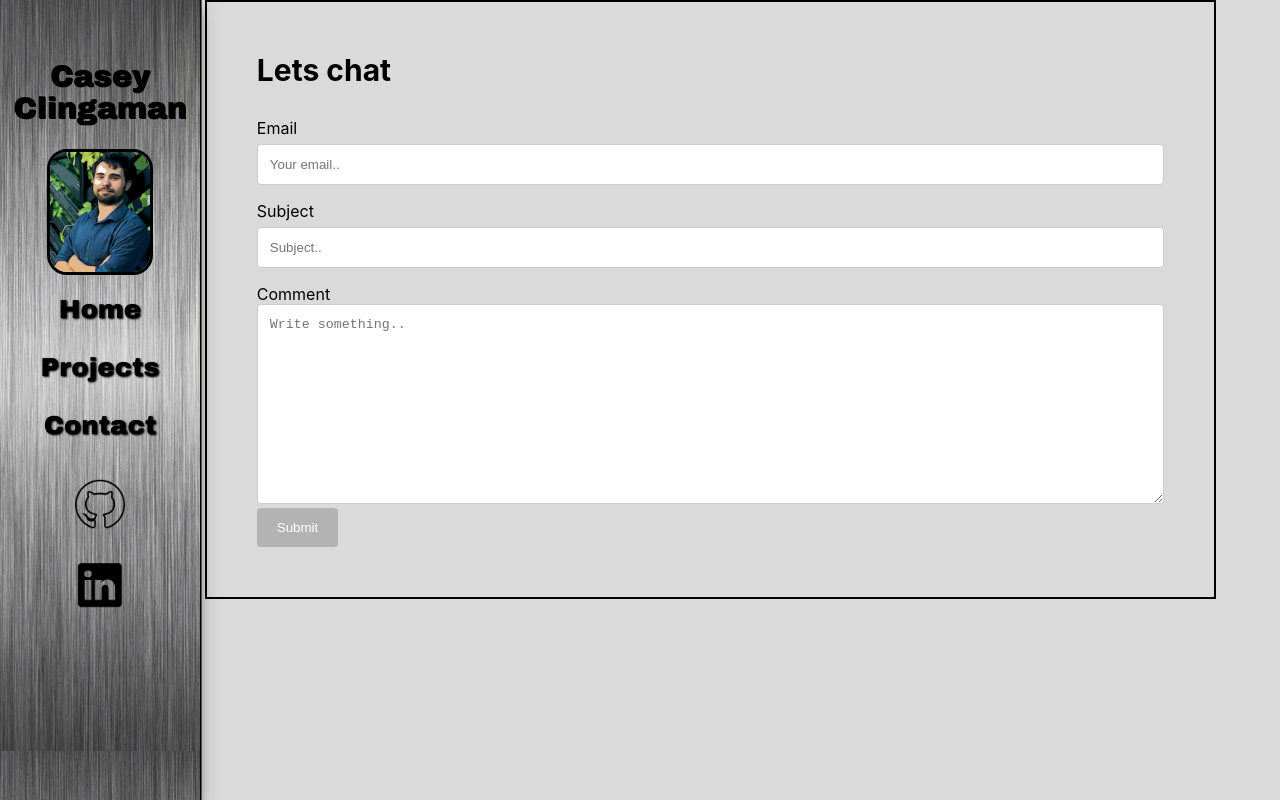
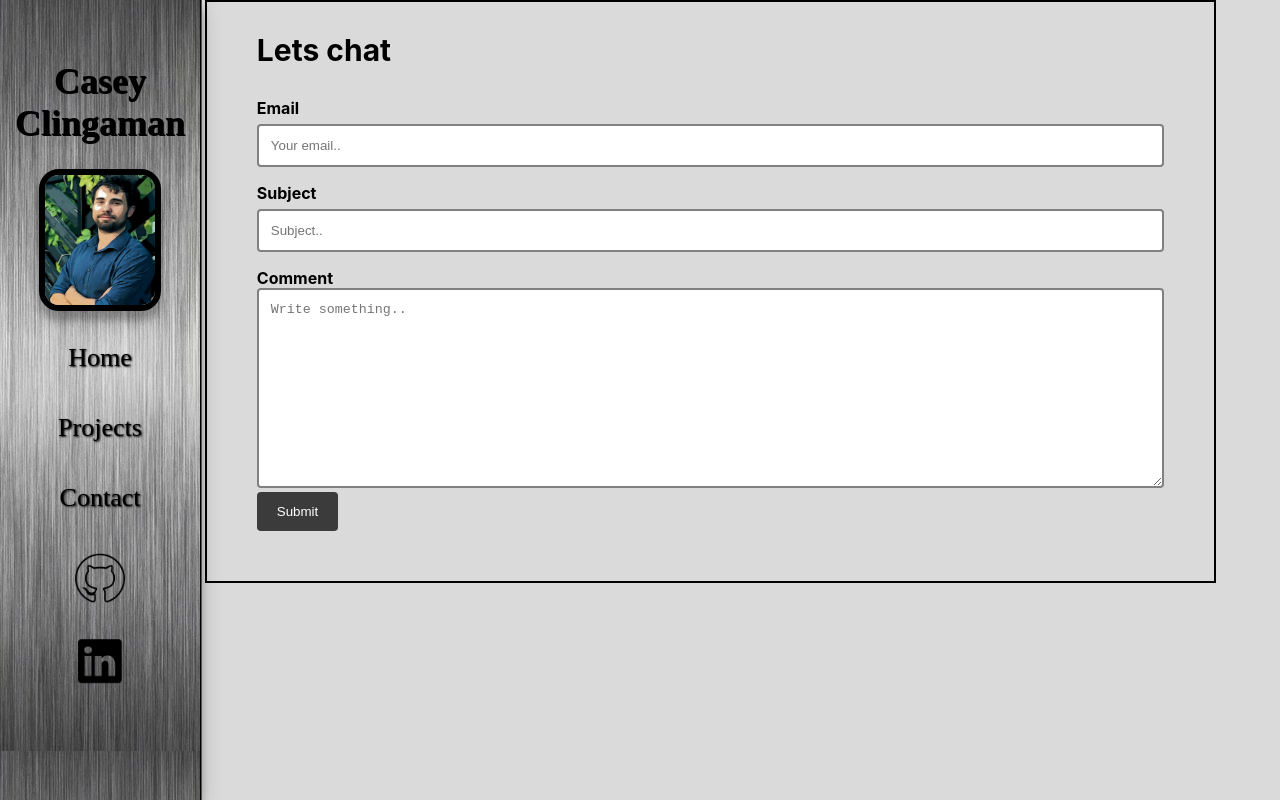
Before and after one commit to caseycling/portfolio, a React (Create React App) app in the folder client/: page /contact in a window 1280 px wide. Built offline with nearby package versions, Linux system fonts and the light colour scheme.

Commit message:
Reformatted CSS code for readability

```diff
--- a/client/src/components/Navbar.js
+++ b/client/src/components/Navbar.js
@@ -5,6 +5,8 @@ import Github from '../images/githubLogo.png'
 import Linkedin from '../images/linkeInLogo.png'
 import Profile from '../images/profilePic.jpg';
 import Background from '../images/navbackground.jpg';
+import MtBaker from '../images/mtBaker.jpg'
+
 
 
 const Navbar = () => {
@@ -14,16 +16,16 @@ const Navbar = () => {
       <ul style={listStyle}>
         <li style={nameStyle}>Casey Clingaman</li>
         <li><img src={Profile} alt="project" style={pictureStyle} /></li>
-        <li><Link to='/' className="navLink" style={{ marginTop: "205" }}>Home</Link></li>
-        <li><Link to='/projects' className="navLink">Projects</Link></li>
-        <li><Link to='/contact' className="navLink">Contact</Link></li>
+        <li><Link to='/' className="navLink" style={linkStyle }>Home</Link></li>
+        <li><Link to='/projects' className="navLink" style={linkStyle}>Projects</Link></li>
+        <li><Link to='/contact' className="navLink" style={linkStyle}>Contact</Link></li>
         <li>
           <a href="https://github.com/caseycling" target="_blank" rel="noopener noreferrer">
-          <img src={Github} alt="gitHub" style={logoStyle} /></a>
+            <img src={Github} alt="gitHub" style={logoStyle} /></a>
         </li>
         <li>
           <a href="https://www.linkedin.com/in/casey-clingaman-b670b5177/" target="_blank" rel="noopener noreferrer">
-          <img src={Linkedin} alt="linkedIn" style={logoStyle} /></a>
+            <img src={Linkedin} alt="linkedIn" style={logoStyle} /></a>
         </li>
       </ul>
       <div>
@@ -35,26 +37,47 @@ const Navbar = () => {
 
 //Styling objects
 let listStyle = {
-  fontFamily: 'Arial Black',
+  fontFamily: 'Sans Serif',
+  listStyleType: "none",
+  textAlign: "center",
+  fontSize: "26px",
+  marginTop: "0px",
+  padding: "0",
+  width: "200px",
+  backgroundImage: `url(${Background})`,
+  position: "fixed",
+  height: "100%",
   borderRight: "2px groove black",
-  boxShadow: "0 10px 8px 0 rgba(0, 0, 0, 0.2), 0 6px 20px 0 rgba(0, 0, 0, 0.19)",
-  backgroundImage: Background
+  boxShadow: "0 10px 8px 0 rgba(0, 0, 0, 0.2), 0 6px 20px 0 rgba(0, 0, 0, 0.19)"
 }
 
 let nameStyle = {
-  fontFamily: 'Arial Black',
-  fontSize: "30px",
+  fontFamily: 'Sans Serif',
+  fontSize: "36px",
   marginTop: "30%",
-  fontStyle: "bolder",
+  fontWeight: "bold",
   textShadow: "1px 1px #000000"
 }
 
 let pictureStyle = {
-  height: "120px",
-  width: "100px",
+  height: "130px",
+  width: "110px",
   marginTop: "25px",
-  border: "3px solid black",
-  borderRadius: "20px"
+  border: "6px solid black",
+  // borderImage: `url(${MtBaker}) 30 round`,
+  borderRadius: "20px",
+  boxShadow: "0 10px 6px 0 rgba(0, 0, 0, 0.2), 0 6px 20px 0 rgba(0, 0, 0, 0.19)"
+
+}
+
+let linkStyle = {
+  marginTop: "10px",
+  display: "block",
+  color: "#000",
+  padding: "15px 16px",
+  textDecoration: "none",
+  textShadow: "1px 1px 2px #000000",
+
 }
 
 let logoStyle = {
--- a/client/src/index.css
+++ b/client/src/index.css
@@ -20,18 +20,18 @@ code {
 }
 
 input[type=text], select, textarea {
-  width: 100%; /* Full width */
-  padding: 12px; /* Some padding */
-  border: 1px solid #ccc; /* Gray border */
-  border-radius: 4px; /* Rounded borders */
-  box-sizing: border-box; /* Make sure that padding and width stays in place */
-  margin-top: 6px; /* Add a top margin */
-  margin-bottom: 16px; /* Bottom margin */
-  resize: vertical /* Allow the user to vertically resize the textarea (not horizontally) */
+  width: 100%;
+  padding: 12px;
+  border: 1px solid #ccc;
+  border-radius: 4px;
+  box-sizing: border-box;
+  margin-top: 6px;
+  margin-bottom: 16px;
+  resize: vertical
 }
 
 input[type=submit] {
-  background-color: rgb(179, 179, 179);
+  background-color: rgb(59, 59, 59);
   color: white;
   padding: 12px 20px;
   border: none;
@@ -44,7 +44,7 @@ input[type=submit]:hover {
 }
 
 
-ul {
+/* ul {
   list-style-type: none;
   text-align: center;
   font-size: 26px;
@@ -55,14 +55,14 @@ ul {
   position: fixed;
   height: 100%;
   overflow: auto;
-}
+} */
 
 .navLink {
-  display: block;
+  /* display: block;
   color: #000;
   padding: 15px 16px;
   text-decoration: none;
-  text-shadow: 1px 1px 2px #000000;
+  text-shadow: 1px 1px 2px #000000; */
 }
 
 .navLink.active {
--- a/client/src/pages/Contact.js
+++ b/client/src/pages/Contact.js
@@ -54,26 +54,28 @@ class Contact extends React.Component {
         <h3 style={{ fontSize: "30px" }}>Lets chat</h3>
         <form action="action_page.php">
 
-          <label htmlFor="email">Email</label>
+          <label htmlFor="email" style={{fontWeight: "bold"}}>Email</label>
           <input
             type="text"
             value={this.state.from}
             id="email"
             name="from"
             onChange={this.handleChange}
+            style={inputStyle}
             placeholder="Your email.."
           />
 
-          <label htmlFor="subject">Subject</label>
+          <label htmlFor="subject" style={{fontWeight: "bold"}}>Subject</label>
           <input
             type="text"
             value={this.state.subject}
             id="subject" name="subject"
             onChange={this.handleChange}
+            style={inputStyle}
             placeholder="Subject.."
           />
 
-          <label htmlFor="comment">Comment</label>
+          <label htmlFor="comment" style={{fontWeight: "bold"}}>Comment</label>
           <textarea
             value={this.state.text}
             id="text" name="text"
@@ -94,14 +96,20 @@ let contactStyle = {
   marginLeft: "16%",
   marginRight: "5%",
   padding: "50px",
-  paddingTop: "20px",
+  paddingTop: "0px",
   alignContent: "center",
-  border: "solid 2px black "
+  border: "solid 2px black",
+}
+
+let inputStyle = {
+  border: "solid 2px  gray"
 }
 
 let commentStyle = {
   height: "200px",
-  margin: "auto"
+  margin: "auto",
+  border: "solid 2px gray"
+
 }
 
 export default Contact;
--- a/client/src/pages/Home.js
+++ b/client/src/pages/Home.js
@@ -1,22 +1,32 @@
 import React from 'react';
 import { render } from '@testing-library/react';
+import Navbar from '../components/Navbar'
 
 const Home = () => {
 	render()
 	return (
-		<div style={containerStyle}>
-			<h1>Hi! Im Casey</h1>
-			<h5 style={titleStyle}>FRONT END DEVELOPER</h5>
-			<p style={{ marginRight: "10%" }}>Lorem Ipsum adalah contoh teks atau dummy dalam industri percetakan dan penataan huruf atau typesetting. Lorem Ipsum telah menjadi standar contoh teks sejak tahun 1500an, saat seorang tukang cetak yang tidak dikenal mengambil sebuah kumpulan teks dan mengacaknya untuk menjadi sebuah buku contoh huruf. Ia tidak hanya bertahan selama 5 abad, tapi juga telah beralih ke penataan huruf elektronik, tanpa ada perubahan apapun. Ia mulai dipopulerkan pada tahun 1960 dengan diluncurkannya lembaran-lembaran Letraset yang menggunakan kalimat-kalimat dari Lorem Ipsum, dan seiring munculnya perangkat lunak Desktop Publishing seperti Aldus PageMaker juga memiliki versi Lorem Ipsum.</p>
+		<div>
+			<div style={containerStyle}>
+				<h1 style={headerStyle}>Hi! Im Casey</h1>
+				<h5 style={titleStyle}>FRONT END DEVELOPER</h5>
+				<p style={{ marginRight: "10%" }}>Lorem Ipsum adalah contoh teks atau dummy dalam industri percetakan dan penataan huruf atau typesetting. Lorem Ipsum telah menjadi standar contoh teks sejak tahun 1500an, saat seorang tukang cetak yang tidak dikenal mengambil sebuah kumpulan teks dan mengacaknya untuk menjadi sebuah buku contoh huruf. Ia tidak hanya bertahan selama 5 abad, tapi juga telah beralih ke penataan huruf elektronik, tanpa ada perubahan apapun. Ia mulai dipopulerkan pada tahun 1960 dengan diluncurkannya lembaran-lembaran Letraset yang menggunakan kalimat-kalimat dari Lorem Ipsum, dan seiring munculnya perangkat lunak Desktop Publishing seperti Aldus PageMaker juga memiliki versi Lorem Ipsum.</p>
+			</div>
 		</div>
 	)
 }
 
 //Styling objects
 let containerStyle = {
-	paddingTop: "90px",
 	marginLeft: "16%",
-	paddingBottom: "0%"
+	marginRight: "10%",
+	padding: "40px",
+
+	border: "3px solid black"
+}
+
+let headerStyle = {
+	fontFamily: "Lucida Sans Unicode",
+	letterSpacing: "normal"
 }
 
 let titleStyle = {
```
Also changed, not shown: client/src/pages/Projects.js (line endings or trailing spaces).
